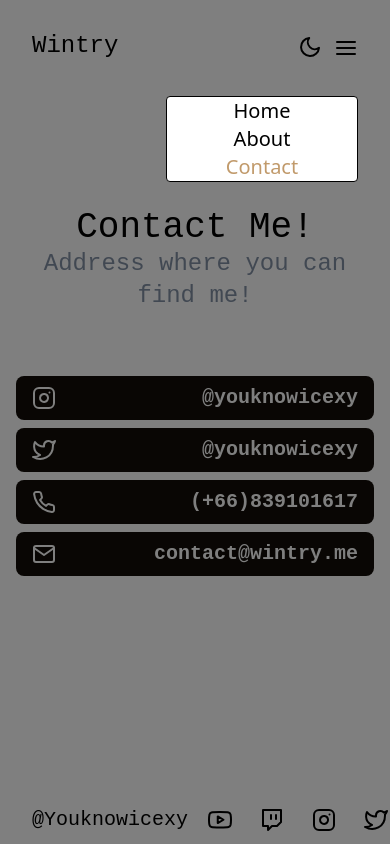
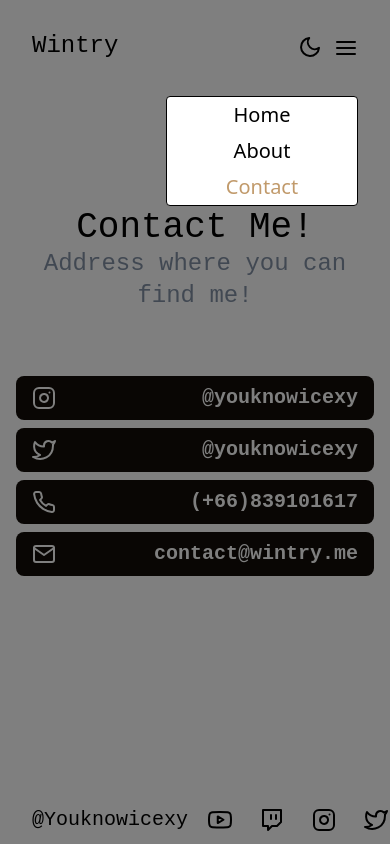
Before and after one commit to youknowmatchan/youknowicexy.github.io, a Next.js app: page /contact in a window 390 px wide. Both pictures are taken after a click on the button 346 px from the left and 48 px from the top of the page. Built offline with nearby package versions, Linux system fonts and the light colour scheme.

Commit message:
Update Navbar.tsx

```diff
--- a/components/Navbar.tsx
+++ b/components/Navbar.tsx
@@ -55,8 +55,8 @@ const Navbar = () => {
           isOpen ? 'opacity-100' : 'opacity-0'
         } transition duration-300 ease-in-out z-20 md:hidden rounded border`}
       >
-        <ul className="flex flex-col space-x-0 md:space-x-7">
-          <li>
+        <ul className="flex flex-col space-x-0 md:space-x-7 space-y-2">
+          <li className=" mt-1">
             <Link href="/">
               <div
                 className={`${
@@ -89,7 +89,7 @@ const Navbar = () => {
                   router.pathname === '/contact'
                     ? 'text-fallow dark:text-light-bubblegum'
                     : ''
-                } hover:text-fallow dark:hover:text-light-bubblegum`}
+                } hover:text-fallow dark:hover:text-light-bubblegum mb-1`}
               >
                 Contact
               </div>
```
